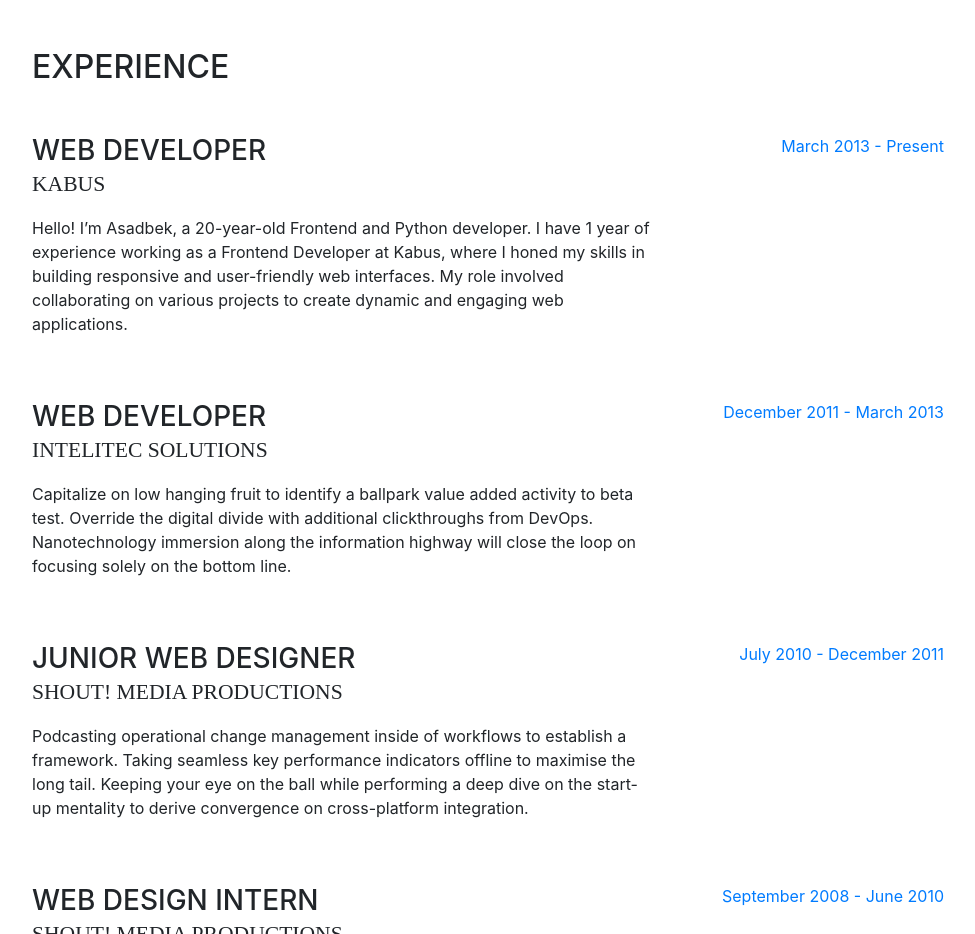
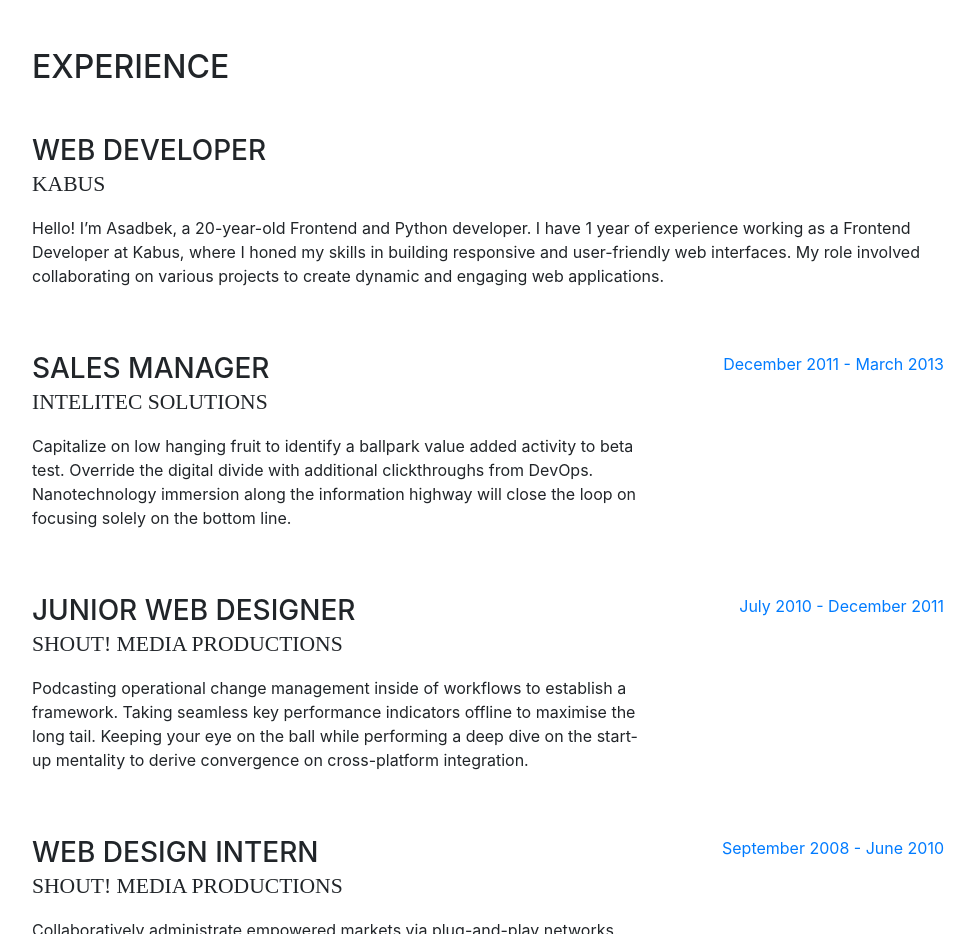
Before and after one commit to alamovAsadbek/my_portfolie, a website with bundled scripts: page index.html in a window 1280 px wide. Shown: the part 800-1734 px from the top of the page, without its empty margins (288-1263 px from the left). Built offline with nearby package versions, Linux system fonts and the light colour scheme; files whose address does not match are found by name; a web font is replaced by a local one.

Commit message:
change html fi;e

```diff
--- a/index.html
+++ b/index.html
@@ -140,14 +140,11 @@
                         dynamic and engaging web applications.
                     </p>
                 </div>
-                <div class="resume-date text-md-right">
-                    <span class="text-primary">March 2013 - Present</span>
-                </div>
             </div>
 
             <div class="resume-item d-flex flex-column flex-md-row mb-5">
                 <div class="resume-content mr-auto">
-                    <h3 class="mb-0">Web Developer</h3>
+                    <h3 class="mb-0">Sales manager</h3>
                     <div class="subheading mb-3">Intelitec Solutions</div>
                     <p>Capitalize on low hanging fruit to identify a ballpark value added activity to beta test.
                         Override the digital divide with additional clickthroughs from DevOps. Nanotechnology immersion
```
